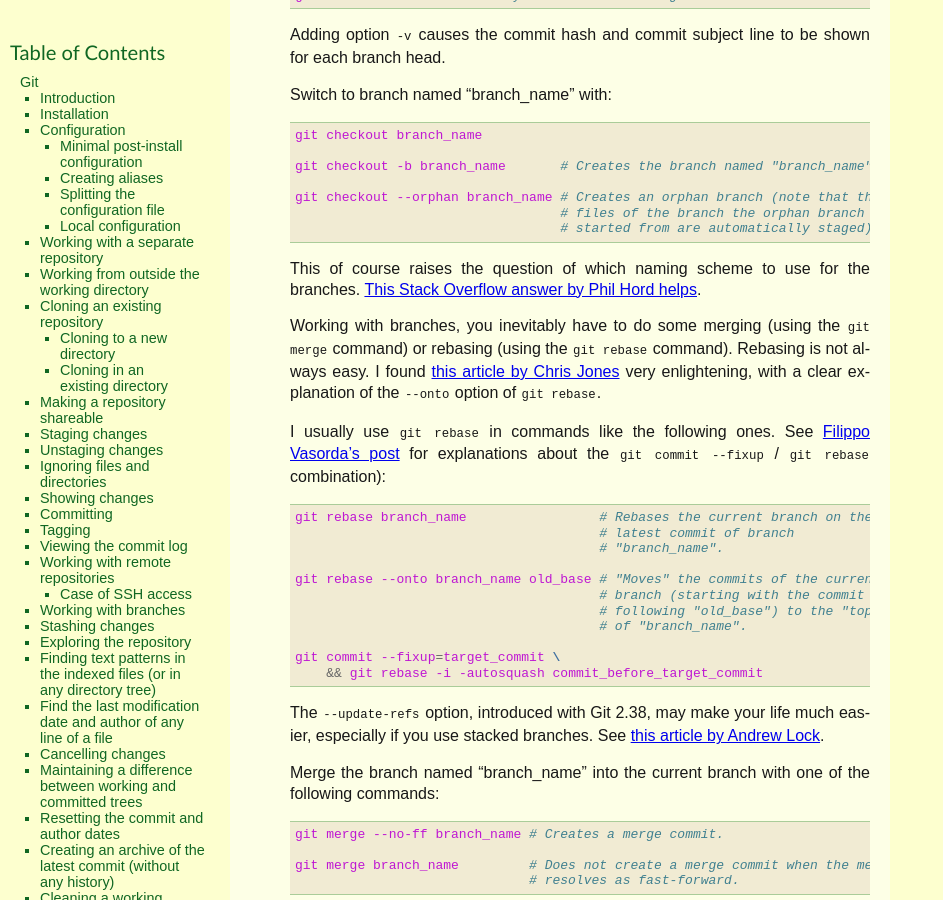
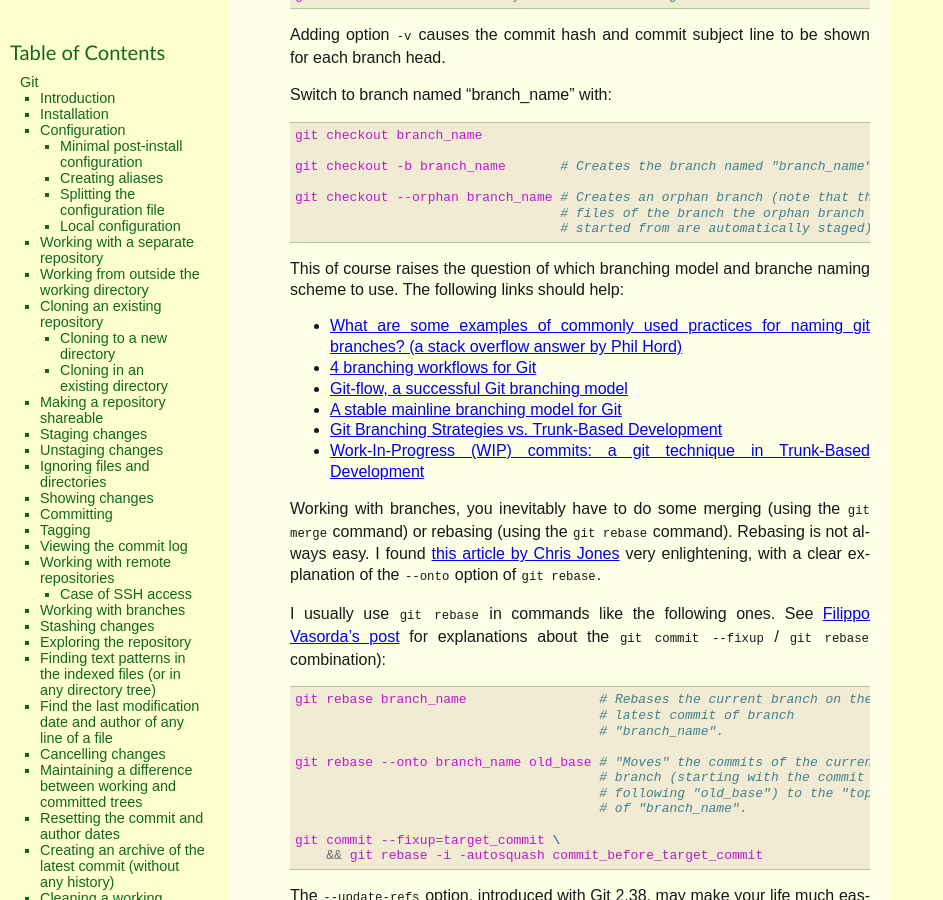
Before and after one commit to thierr26/thierr26_personal_notes_sphinx_sources, a Sphinx documentation site: the page built from source/git.rst, in a window 1280 px wide and 900 px high, scrolled down 12214 px. Shown: the whole window, without its empty margins (0-943 px from the left). Built offline with Sphinx 7.4.7, drawn with Linux system fonts in a browser that asks for light colours.

Commit message:
Add links about Git branching models

```diff
--- a/source/git.rst
+++ b/source/git.rst
@@ -777,9 +777,22 @@ Switch to branch named "branch_name" with::
                                     # files of the branch the orphan branch is
                                     # started from are automatically staged).
 
-This of course raises the question of which naming scheme to use for the
-branches. `This Stack Overflow answer by Phil Hord helps
-<https://stackoverflow.com/questions/273695/what-are-some-examples-of-commonly-used-practices-for-naming-git-branches/6065944#6065944>`_.
+This of course raises the question of which branching model and branche naming
+scheme to use. The following links should help:
+
+* `What are some examples of commonly used practices for naming git branches?
+  (a stack overflow answer by Phil Hord)
+  <https://stackoverflow.com/questions/273695/what-are-some-examples-of-commonly-used-practices-for-naming-git-branches/6065944#6065944>`_
+* `4 branching workflows for Git
+  <https://medium.com/@patrickporto/4-branching-workflows-for-git-30d0aaee7bf>`_
+* `Git-flow, a successful Git branching model
+  <https://nvie.com/posts/a-successful-git-branching-model/>`_
+* `A stable mainline branching model for Git
+  <https://www.bitsnbites.eu/a-stable-mainline-branching-model-for-git/>`_
+* `Git Branching Strategies vs. Trunk-Based Development
+  <https://launchdarkly.com/blog/git-branching-strategies-vs-trunk-based-development/>`_
+* `Work-In-Progress (WIP) commits: a git technique in Trunk-Based Development
+  <https://www.dmitriydubson.com/post/trunk-dev-wip-commits/>`_
 
 Working with branches, you inevitably have to do some merging (using the ``git
 merge`` command) or rebasing (using the ``git rebase`` command). Rebasing is
```
